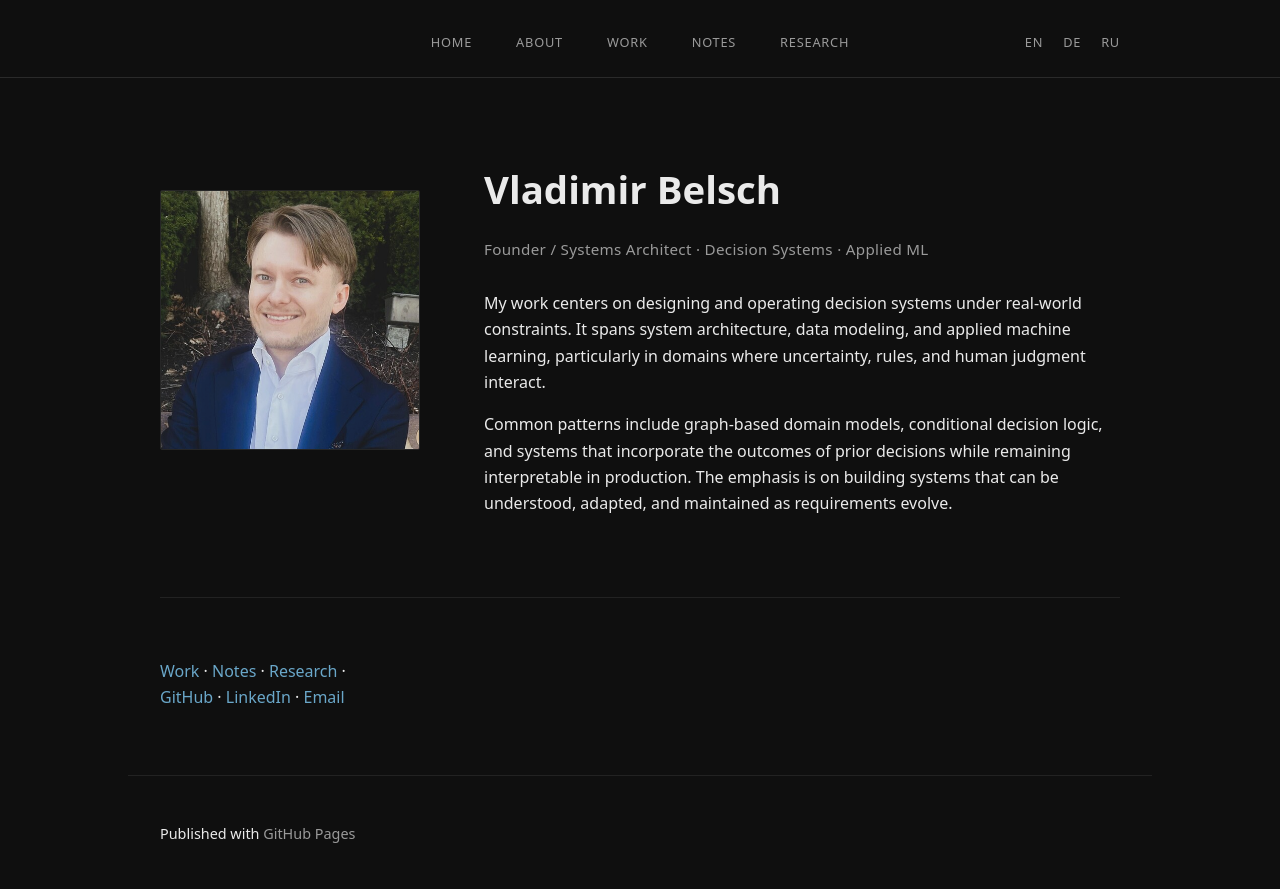
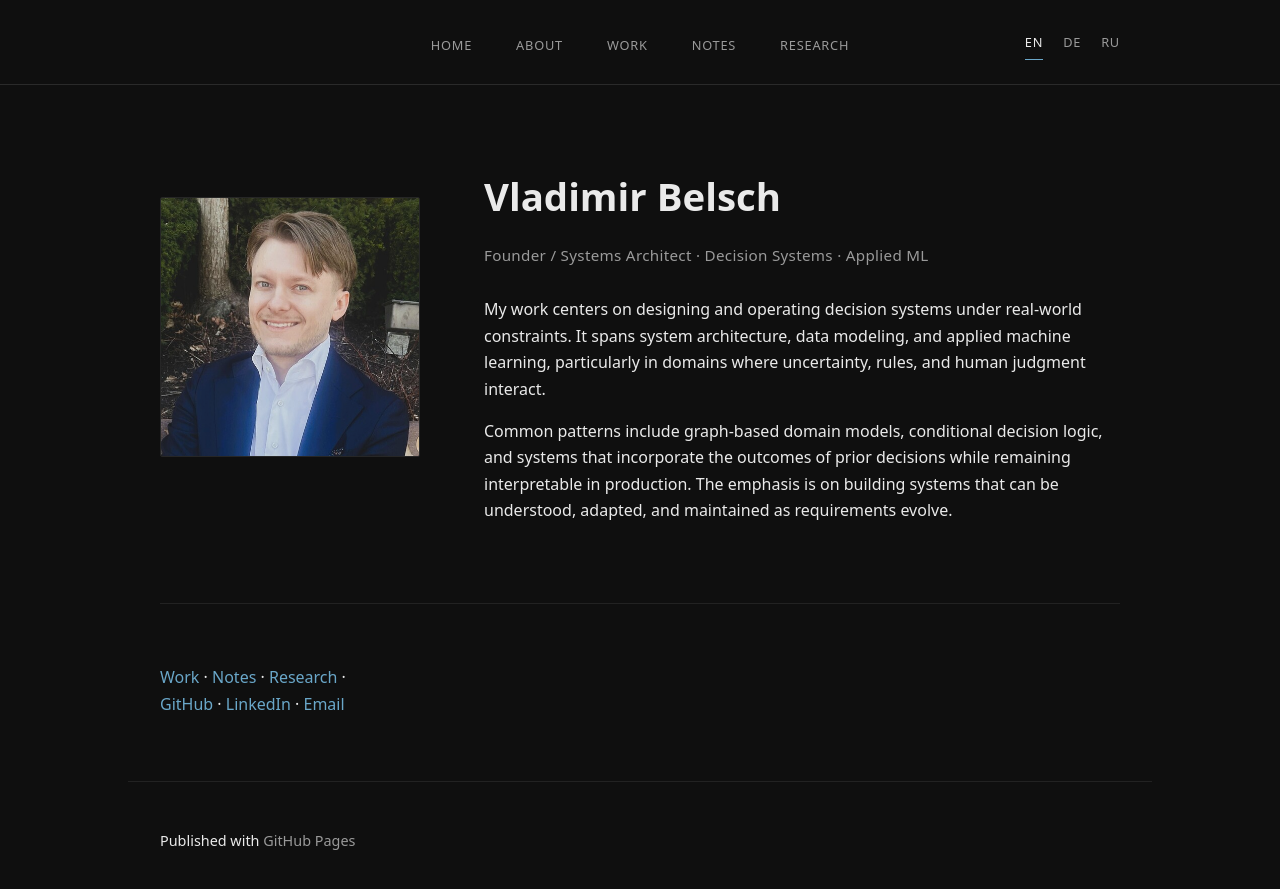
Before and after one commit to saucemachine/saucemachine.github.io, a Jekyll site: the page built from index.md, in a window 1280 px wide. Shown: the top 889 px of the page. Built offline with Jekyll 4.4.1, drawn with Linux system fonts in a browser that asks for light colours; our own code applies the rules of GitHub Pages for plain Markdown files.

Commit message:
EN routing fix

```diff
--- a/_includes/nav.html
+++ b/_includes/nav.html
@@ -12,10 +12,11 @@
     </nav>
 
     <div class="lang-switcher">
-      <a href="/en" class="{% if page.lang == 'en' %}active{% endif %}">EN</a>
-      <a href="/de" class="{% if page.lang == 'de' %}active{% endif %}">DE</a>
-      <a href="/ru" class="{% if page.lang == 'ru' %}active{% endif %}">RU</a>
+    <a href="/" class="{% if page.lang == 'en' or page.lang == nil %}active{% endif %}">EN</a>
+    <a href="/de/" class="{% if page.lang == 'de' %}active{% endif %}">DE</a>
+    <a href="/ru/" class="{% if page.lang == 'ru' %}active{% endif %}">RU</a>
     </div>
+
 
   </div>
 </header>
```
